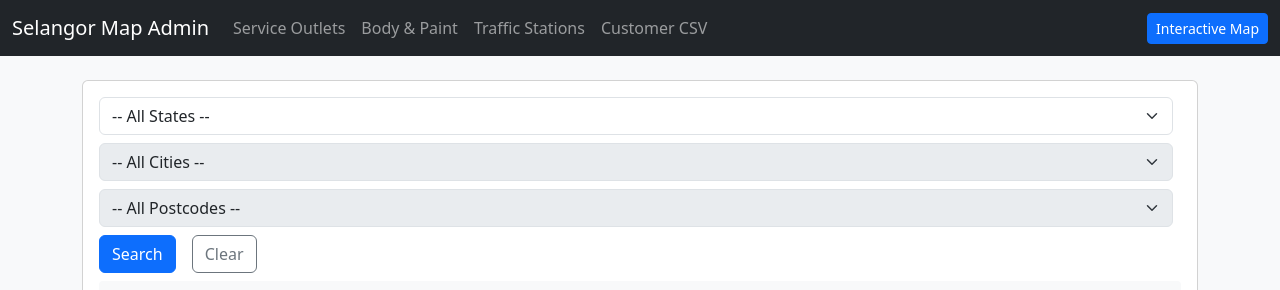
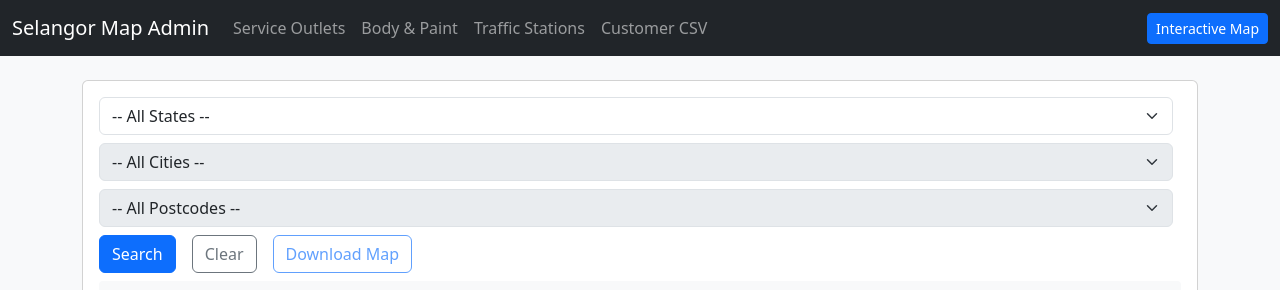
Before and after one commit to Tharvinash/Toyota-Customer-Base, a FastAPI app: page /interactive-map in a window 1280 px wide. Shown: the top 290 px of the page. Run offline with FastAPI, Linux system fonts and the light colour scheme; some libraries are stand-ins or nearby versions.

Commit message:
Add download button

```diff
--- a/templates/interactive_map.html
+++ b/templates/interactive_map.html
@@ -89,6 +89,13 @@ block content %}
           <button id="filter-search-btn" class="btn btn-primary me-2">Search</button>
           <button id="filter-clear-btn" class="btn btn-outline-secondary me-2">
             Clear
+          </button>
+          <button
+            id="download-map-btn"
+            class="btn btn-outline-primary me-2"
+            disabled
+          >
+            Download Map
           </button>
           <span id="filter-search-status" class="text-muted small"></span>
         </div>
@@ -268,6 +275,14 @@ block content %}
   #map-container.state-only-view .leaflet-container {
     background: #ffffff;
   }
+  #map-container.export-only .leaflet-control-zoom,
+  #map-container.export-only .leaflet-control-layers {
+    display: none !important;
+  }
+  #map-container.export-only #map-legend {
+    right: 14px !important;
+    bottom: 14px !important;
+  }
   @media (max-width: 768px) {
     #map-container {
       height: calc(100vh - 180px) !important;
@@ -316,10 +331,15 @@ block content %}
   integrity="sha256-20nQCchB9co0qIjJZRGuk2/Z9VM+kNiyxNV1lvTlZBo="
   crossorigin=""
 ></script>
+<script
+  src="https://cdn.jsdelivr.net/npm/dom-to-image-more@3.5.0/dist/dom-to-image-more.min.js"
+  crossorigin="anonymous"
+></script>
 <script>
   // Master data for cascading dropdowns
   let masterData = null;
   let stateSelect, citySelect, postcodeSelect;
+  let lastSearchLabel = "";
 
   // Load master data
   async function loadMasterData() {
@@ -497,6 +517,8 @@ block content %}
                           (data.bp?.length || 0) + (data.traffic?.length || 0);
       statusEl.textContent = `Found ${totalResults} result(s)${city ? ` in ${city}` : ""}${postcode ? `, postcode ${postcode}` : ""}`;
       statusEl.style.color = "#28a745";
+      lastSearchLabel = [state, city, postcode].filter(Boolean).join("-");
+      setDownloadButtonEnabled(true);
 
     } catch (err) {
       console.error("Filter search error:", err);
@@ -678,6 +700,8 @@ block content %}
     postcodeSelect.innerHTML = '<option value="">-- All Postcodes --</option>';
     postcodeSelect.disabled = true;
     statusEl.textContent = "";
+    lastSearchLabel = "";
+    setDownloadButtonEnabled(false);
 
     // Clear map
     customersLayer.clearLayers();
@@ -840,6 +864,102 @@ block content %}
     return String(label || "").replace(/â€“|–/g, "-");
   }
 
+  function setDownloadButtonEnabled(enabled) {
+    const button = document.getElementById("download-map-btn");
+    if (button) {
+      button.disabled = !enabled;
+    }
+  }
+
+  function safeFileName(value) {
+    return String(value || "map")
+      .trim()
+      .toLowerCase()
+      .replace(/[^a-z0-9]+/g, "-")
+      .replace(/^-+|-+$/g, "")
+      .slice(0, 80) || "map";
+  }
+
+  function setExportOnlyMode(enabled) {
+    const mapContainer = document.getElementById("map-container");
+    if (mapContainer) {
+      mapContainer.classList.toggle("export-only", enabled);
+    }
+  }
+
+  async function downloadCurrentMapImage() {
+    const button = document.getElementById("download-map-btn");
+    const statusEl = document.getElementById("filter-search-status");
+    const mapContainer = document.getElementById("map-container");
+
+    if (!mapContainer || !window.domtoimage) {
+      if (statusEl) {
+        statusEl.textContent = "Map image export is not ready yet.";
+        statusEl.style.color = "#dc3545";
+      }
+      return;
+    }
+
+    if (button) {
+      button.disabled = true;
+      button.textContent = "Preparing...";
+    }
+    if (statusEl) {
+      statusEl.textContent = "Preparing map image...";
+      statusEl.style.color = "#6c757d";
+    }
+
+    try {
+      map.closePopup();
+      map.invalidateSize();
+      setExportOnlyMode(true);
+      await new Promise((resolve) => setTimeout(resolve, 600));
+
+      const exportScale = Math.min(window.devicePixelRatio || 1, 2);
+      const dataUrl = await domtoimage.toPng(mapContainer, {
+        bgcolor: "#ffffff",
+        width: mapContainer.offsetWidth * exportScale,
+        height: mapContainer.offsetHeight * exportScale,
+        style: {
+          transform: `scale(${exportScale})`,
+          transformOrigin: "top left",
+          width: `${mapContainer.offsetWidth}px`,
+          height: `${mapContainer.offsetHeight}px`,
+        },
+        filter: (node) => {
+          if (!node.classList) return true;
+          return (
+            !node.classList.contains("leaflet-control-zoom") &&
+            !node.classList.contains("leaflet-control-layers")
+          );
+        },
+      });
+
+      const link = document.createElement("a");
+      const timestamp = new Date().toISOString().slice(0, 10);
+      link.download = `toyota-map-${safeFileName(lastSearchLabel)}-${timestamp}.png`;
+      link.href = dataUrl;
+      link.click();
+
+      if (statusEl) {
+        statusEl.textContent = "Map image downloaded as PNG.";
+        statusEl.style.color = "#28a745";
+      }
+    } catch (err) {
+      console.error("Map download error:", err);
+      if (statusEl) {
+        statusEl.textContent = "Unable to download map image. Please try again after the map tiles finish loading.";
+        statusEl.style.color = "#dc3545";
+      }
+    } finally {
+      setExportOnlyMode(false);
+      if (button) {
+        button.disabled = !lastSearchLabel;
+        button.textContent = "Download Map";
+      }
+    }
+  }
+
   function getCustomerLocationName(customer) {
     const city = customer.city || customer.label || "Unknown city";
     const state = customer.state || "Unknown state";
@@ -951,6 +1071,7 @@ block content %}
     // Setup filter search button
     document.getElementById("filter-search-btn").addEventListener("click", runFilterSearch);
     document.getElementById("filter-clear-btn").addEventListener("click", clearFilter);
+    document.getElementById("download-map-btn").addEventListener("click", downloadCurrentMapImage);
     // Ensure map container is visible
     const mapContainer = document.getElementById("map-container");
     const mapDiv = document.getElementById("map");
@@ -1002,6 +1123,7 @@ block content %}
 
     baseTileLayer = L.tileLayer("https://{s}.tile.openstreetmap.org/{z}/{x}/{y}.png", {
       maxZoom: 19,
+      crossOrigin: true,
       attribution: "&copy; OpenStreetMap contributors",
     }).addTo(map);
 
```
